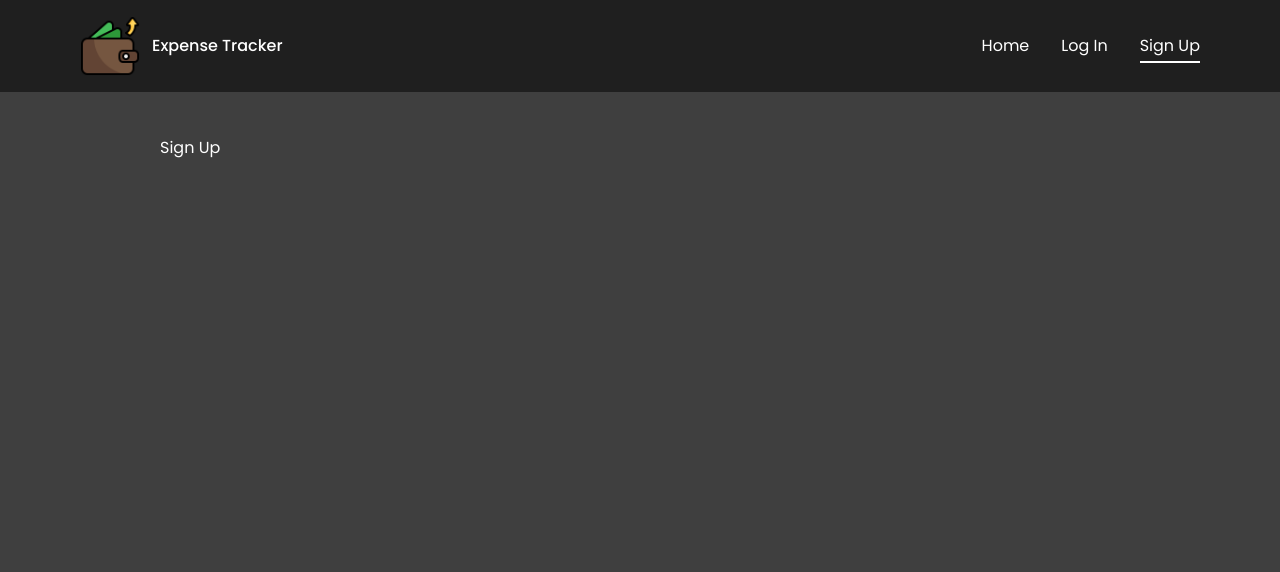
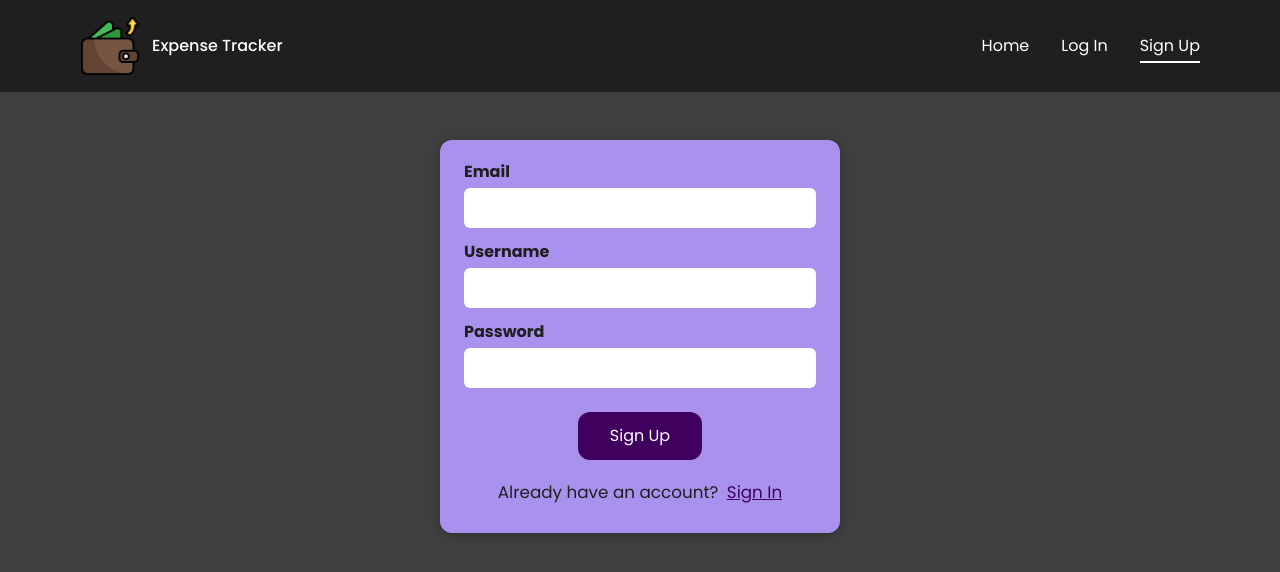
Before and after one commit to firehawk89/expenses-react-app, a React (Vite) app: page /register in a window 1280 px wide. Shown: the top 572 px of the page. Built offline with nearby package versions, Linux system fonts and the light colour scheme.

Commit message:
update Login and Register pages

```diff
--- a/src/pages/Login.tsx
+++ b/src/pages/Login.tsx
@@ -1,7 +1,7 @@
-import Container from "../components/UI/Container";
+import SignInForm from "../components/Auth/SignIn";
 
 const LoginPage: React.FC = () => {
-  return <Container>Sign In</Container>;
+  return <SignInForm />;
 };
 
 export default LoginPage;
--- a/src/pages/Register.tsx
+++ b/src/pages/Register.tsx
@@ -1,7 +1,7 @@
-import Container from "../components/UI/Container";
+import SignUpForm from "../components/Auth/SignUp";
 
 const RegisterPage: React.FC = () => {
-  return <Container>Sign Up</Container>;
+  return <SignUpForm />;
 };
 
 export default RegisterPage;
```
